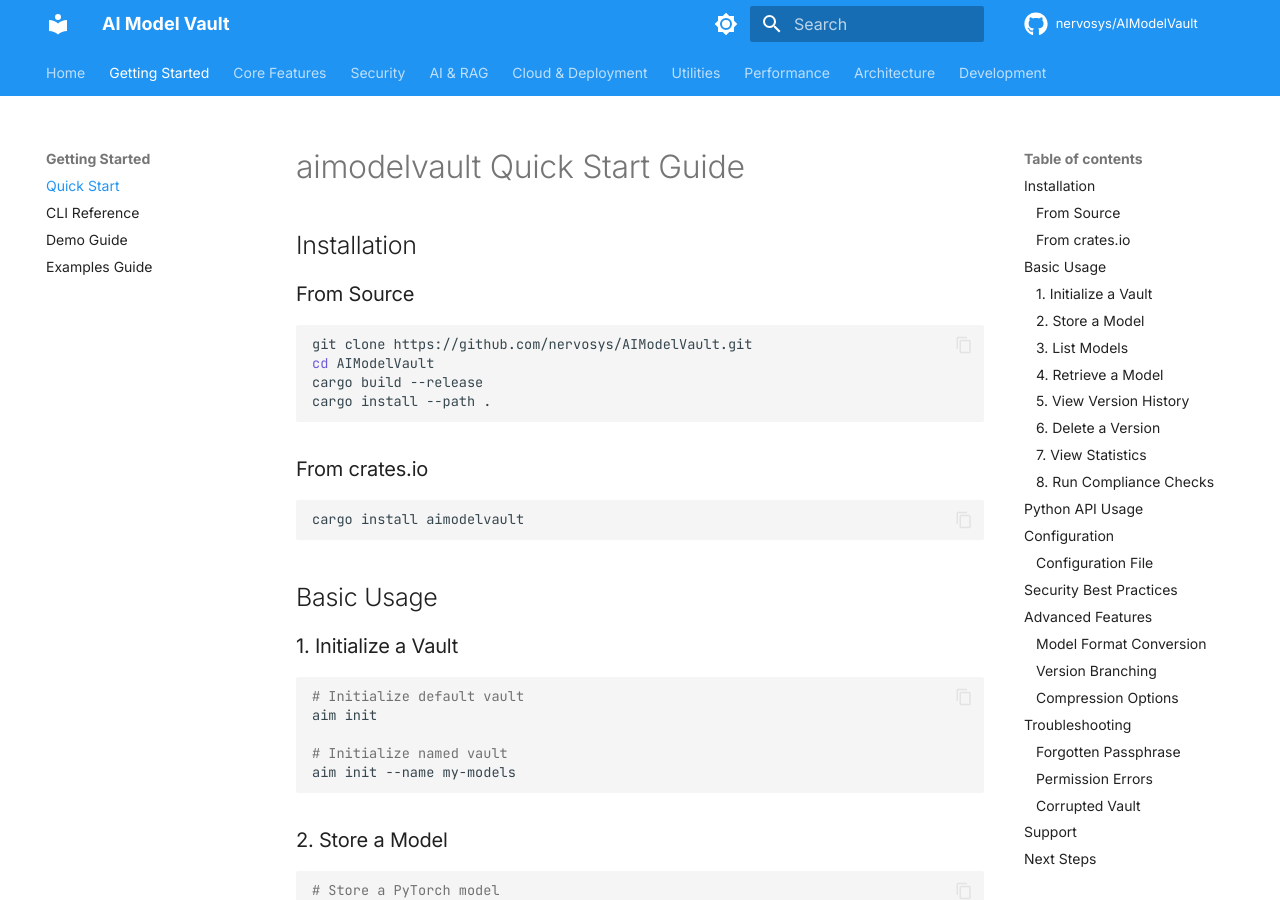
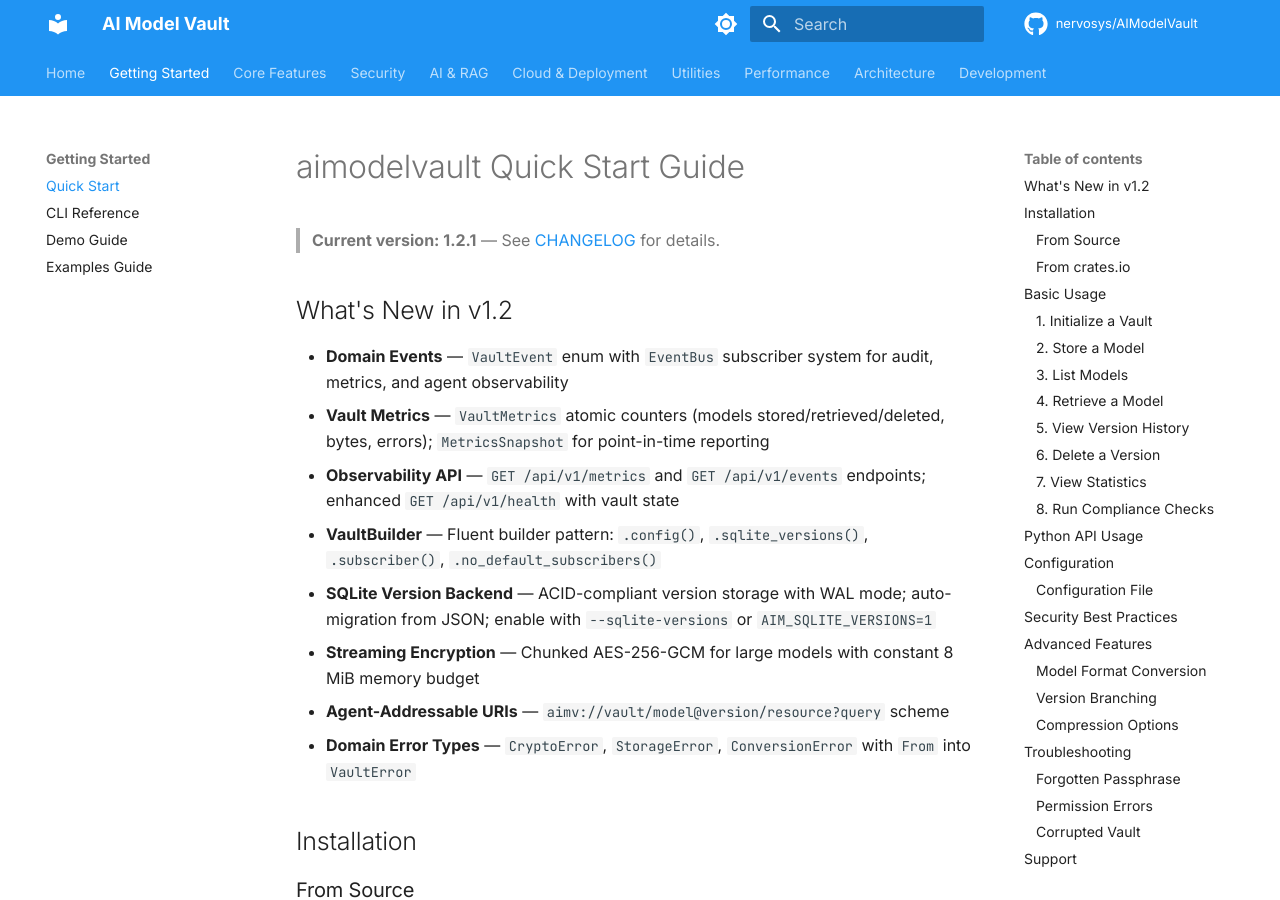
Before and after one commit to nervosys/AIModelVault, an MkDocs documentation site: the page built from docs/QUICKSTART.md, in a window 1280 px wide and 900 px high. Built offline with MkDocs 1.6.1 and Material for MkDocs 9.7.7, drawn with Linux system fonts in a browser that asks for light colours; comment, search, counter and statistics services are not loaded.

Commit message:
ci: add MSRV, Python, fuzz, and docs CI jobs; update ROADMAP and QUICKSTART
CI/CD:
- Add MSRV 1.75 check job (cargo check on minimum supported Rust)
- Add Python test job (pytest 83 tests with setup-python 3.12)
- Add fuzz CI job (5 targets, 30s each, push-only)
- Add cargo doc build check (RUSTDOCFLAGS=-D warnings)

Docs:
- ROADMAP.md: update header to v1.2.1, add Completed in v1.2.1 section
- QUICKSTART.md: add What's New in v1.2 section, update format conversion
  examples to reflect current CLI, add API server and SQLite backend sections

```diff
--- a/docs/QUICKSTART.md
+++ b/docs/QUICKSTART.md
@@ -1,4 +1,17 @@
 # aimodelvault Quick Start Guide
+
+> **Current version: 1.2.1** — See [CHANGELOG](../CHANGELOG.md) for details.
+
+## What's New in v1.2
+
+- **Domain Events** — `VaultEvent` enum with `EventBus` subscriber system for audit, metrics, and agent observability
+- **Vault Metrics** — `VaultMetrics` atomic counters (models stored/retrieved/deleted, bytes, errors); `MetricsSnapshot` for point-in-time reporting
+- **Observability API** — `GET /api/v1/metrics` and `GET /api/v1/events` endpoints; enhanced `GET /api/v1/health` with vault state
+- **VaultBuilder** — Fluent builder pattern: `.config()`, `.sqlite_versions()`, `.subscriber()`, `.no_default_subscribers()`
+- **SQLite Version Backend** — ACID-compliant version storage with WAL mode; auto-migration from JSON; enable with `--sqlite-versions` or `AIM_SQLITE_VERSIONS=1`
+- **Streaming Encryption** — Chunked AES-256-GCM for large models with constant 8 MiB memory budget
+- **Agent-Addressable URIs** — `aimv://vault/model@version/resource?query` scheme
+- **Domain Error Types** — `CryptoError`, `StorageError`, `ConversionError` with `From` into `VaultError`
 
 ## Installation
 
```
Also changed, not shown: ROADMAP.md (+11 -3 lines), 1 other file.
